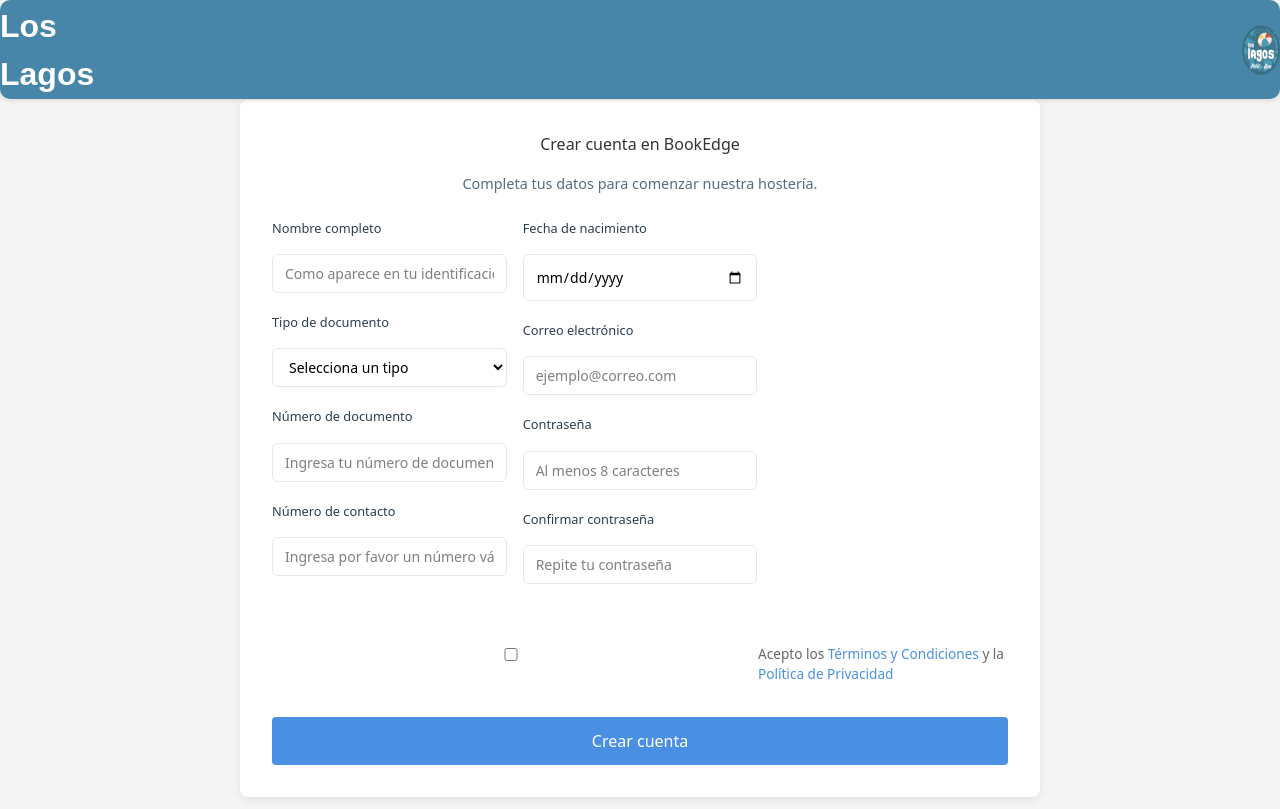
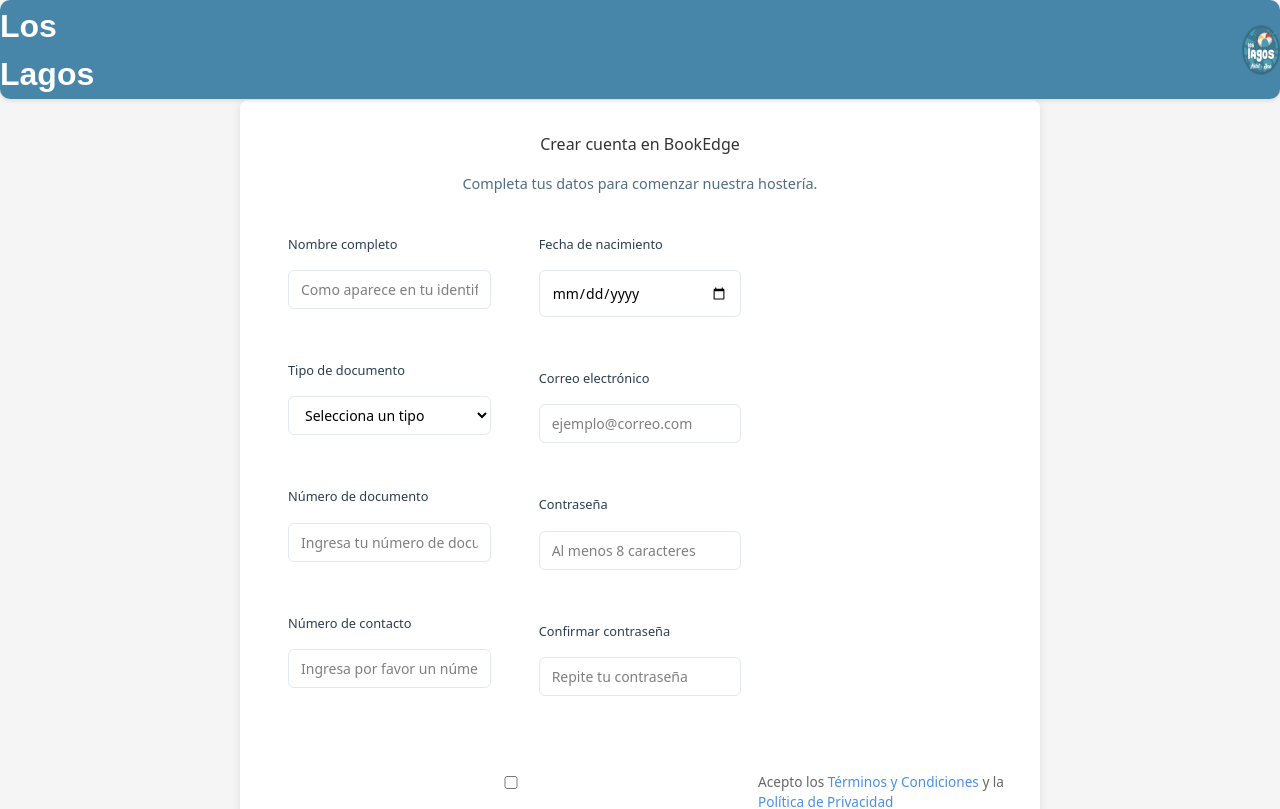
Before and after one commit to JocRivera/BookEdge, a React (Vite) app: page /register in a window 1280 px wide. Shown: the top 809 px of the page. Built offline with nearby package versions, Linux system fonts and the light colour scheme; no server answers; a web font is replaced by a local one.

Commit message:
prox delete css

```diff
--- a/src/components/features/componenetConfig/createConfig.css
+++ b/src/components/features/componenetConfig/createConfig.css
@@ -218,10 +218,14 @@
 .form-grid {
     display: grid;
     grid-template-columns: 1fr;
-    gap: 16px;
+    gap: 6px;
 }
 
 .form-group {
+    grid-column: 1 / -1;
+    /* Ocupa todo el ancho disponible */
+    border-radius: 6px;
+    padding: 16px;
     margin-bottom: 16px;
 }
 
@@ -296,11 +300,9 @@
 .permissions-group {
     grid-column: 1 / -1;
     /* Ocupa todo el ancho disponible */
-    border: 1px solid var(--color-border);
     border-radius: 6px;
     padding: 16px;
     margin-bottom: 16px;
-    background-color: var(--color-background);
 }
 
 .permissions-table-container {
--- a/src/components/features/componenetConfig/formConfig.jsx
+++ b/src/components/features/componenetConfig/formConfig.jsx
@@ -222,7 +222,7 @@
                                     </table>
                                 </div>
                             </div>
-                            <div className="form-group">
+                            <div className=''>
                                 <label htmlFor="status">Estado</label>
                                 <Switch
                                     isOn={formData.status === true}
```
